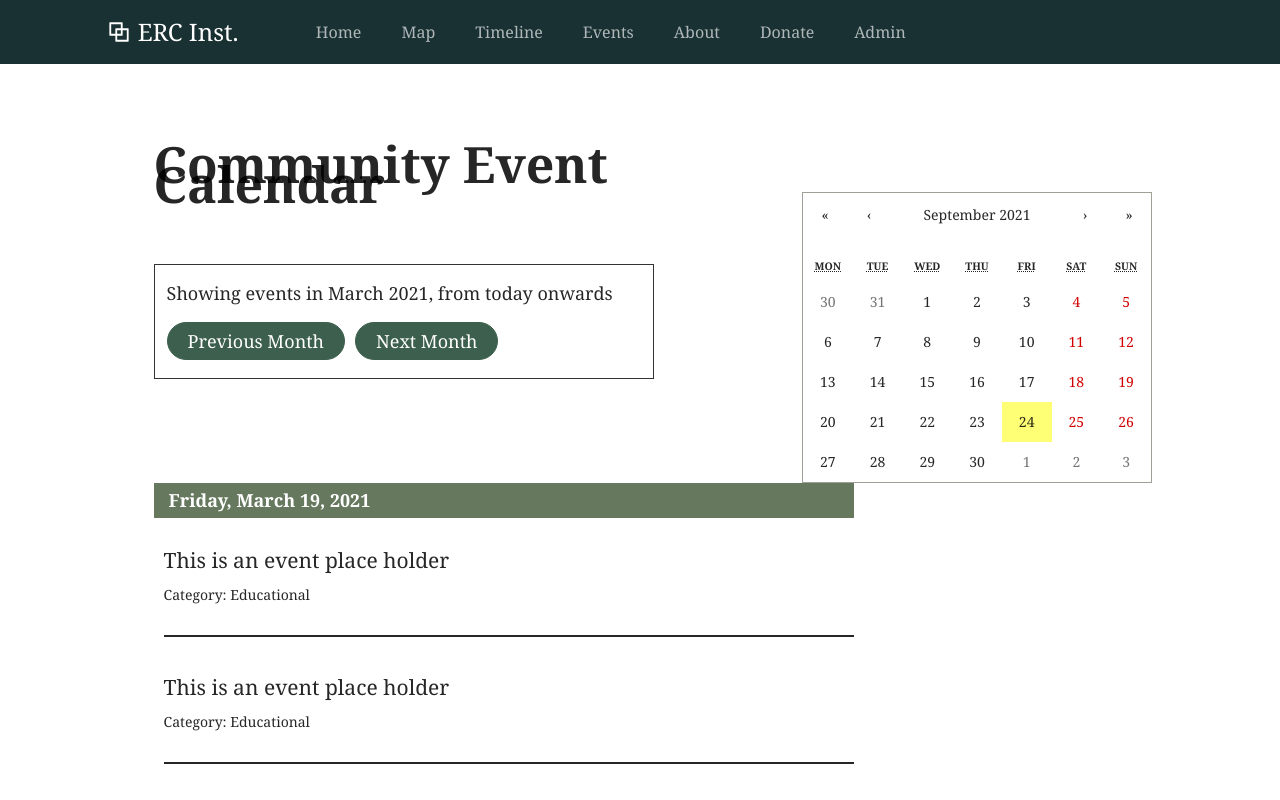
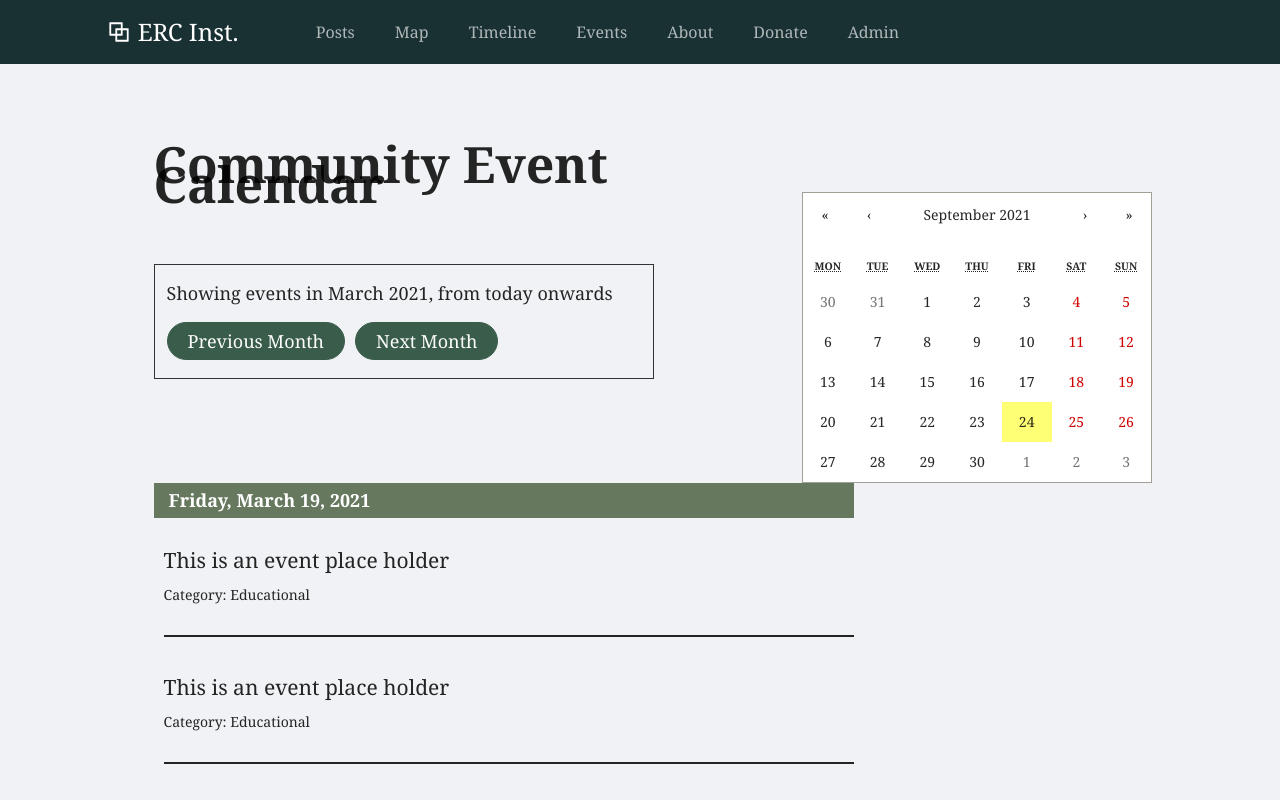
Before and after one commit to lzheng0212/JD_SLS1105, a React (Create React App) app in the folder interactive-web/: page /events in a window 1280 px wide. Shown: the top 800 px of the page. Built offline with nearby package versions, Linux system fonts and the light colour scheme.

Commit message:
Navbar err fix

```diff
--- a/interactive-web/src/App.js
+++ b/interactive-web/src/App.js
@@ -13,10 +13,14 @@
 import AdminPortal from "./pages/AdminPortal";
 import DeletePostPage from "./pages/DeletePostPage";
 import ManageCategoriesPage from "./pages/ManageCategoriesPage";
+import { Layout } from 'antd';
+import "antd/dist/antd.css";
+import { Content } from "antd/lib/layout/layout";
+
 
 function App() {
   return (
-    <>
+    <Layout>
       <Router>
         <NavigationBar />
         <Switch>
@@ -34,7 +38,7 @@
           <Route path="/manage/categories" exact component={ManageCategoriesPage} />
         </Switch>
       </Router>
-    </>
+    </Layout>
   );
 }
 
--- a/interactive-web/src/component/CalendarPage.js
+++ b/interactive-web/src/component/CalendarPage.js
@@ -5,6 +5,7 @@
 import './CalendarPage.css';
 import Calendar from 'react-calendar'
 import 'react-calendar/dist/Calendar.css';
+import { Content } from 'antd/lib/layout/layout';
 
 const CalendarPage = () => {
 
@@ -22,7 +23,7 @@
     }, []);
 
     return (
-        <>
+        <Content>
             <div className="calendar">
                 <Calendar />
             </div>
@@ -96,7 +97,7 @@
                 </div>
             </div>
 
-        </>
+        </Content>
     )
 }
 
--- a/interactive-web/src/component/NavigationBar.js
+++ b/interactive-web/src/component/NavigationBar.js
@@ -24,8 +24,8 @@
           <Menu mode = {"horizontal"}
               theme='dark'>
             <Menu.Item key="post">
-              <a href="/home" rel="noopener noreferrer">
-                Home
+              <a href="/post" rel="noopener noreferrer">
+                Posts
               </a>
             </Menu.Item>
             <Menu.Item key="map">
--- a/interactive-web/src/pages/DeletePostPage.js
+++ b/interactive-web/src/pages/DeletePostPage.js
@@ -9,6 +9,7 @@
 import { Button } from "../component/Button";
 import { projectFirestore } from "../firebase/config";
 import { Link } from "react-router-dom";
+import { Content } from "antd/lib/layout/layout";
 
 // Resources: https://github.com/zenoamaro/react-quill
 // License is also in the link above for react-quill
@@ -25,7 +26,7 @@
 
   const onEdit = () => {};
   return (
-    <>
+    <Content>
       <div className="container">
         <PostSearchContainer />
         <div className="post-container">
@@ -87,7 +88,7 @@
         <PostMoreButton />
         <FooterComponent />
       </div>
-    </>
+    </Content>
   );
 }
 
--- a/interactive-web/src/pages/Home.js
+++ b/interactive-web/src/pages/Home.js
@@ -4,18 +4,22 @@
 import WelcomeSub from '../component/WelcomeSub';
 import Posts from '../component/Posts';
 import WelcomeBottom from '../component/WelcomBottom';
+import { Content } from 'antd/lib/layout/layout';
 
 
 
 function Home() {
     return (
         <>
+            <Content>
                 <div className='home'>
                     <WelcomeSection />
                     <WelcomeSub />
                     <Posts />
                     <WelcomeBottom />
                 </div>
+
+            </Content>
             <FooterComponent />
         </>
     );
--- a/interactive-web/src/pages/postSection.js
+++ b/interactive-web/src/pages/postSection.js
@@ -7,6 +7,7 @@
 import PostSearchContainer from "../component/postComponents/postSearchContainer";
 import PostMoreButton from "../component/postComponents/PostMoreButton";
 import { projectFirestore } from "../firebase/config";
+import { Content } from "antd/lib/layout/layout";
 
 export default function PostSection() {
   const [button, setButton] = useState(true);
@@ -34,7 +35,7 @@
   const { docs } = useFirestore("posts");
 
   return (
-    <>
+    <Content >
       <div className="container">
         <PostSearchContainer />
         <div className="post-container">
@@ -54,6 +55,6 @@
         <PostMoreButton />
         <FooterComponent />
       </div>
-    </>
+    </Content>
   );
 }
```
Lines whose indentation alone changed are shown as unchanged.
